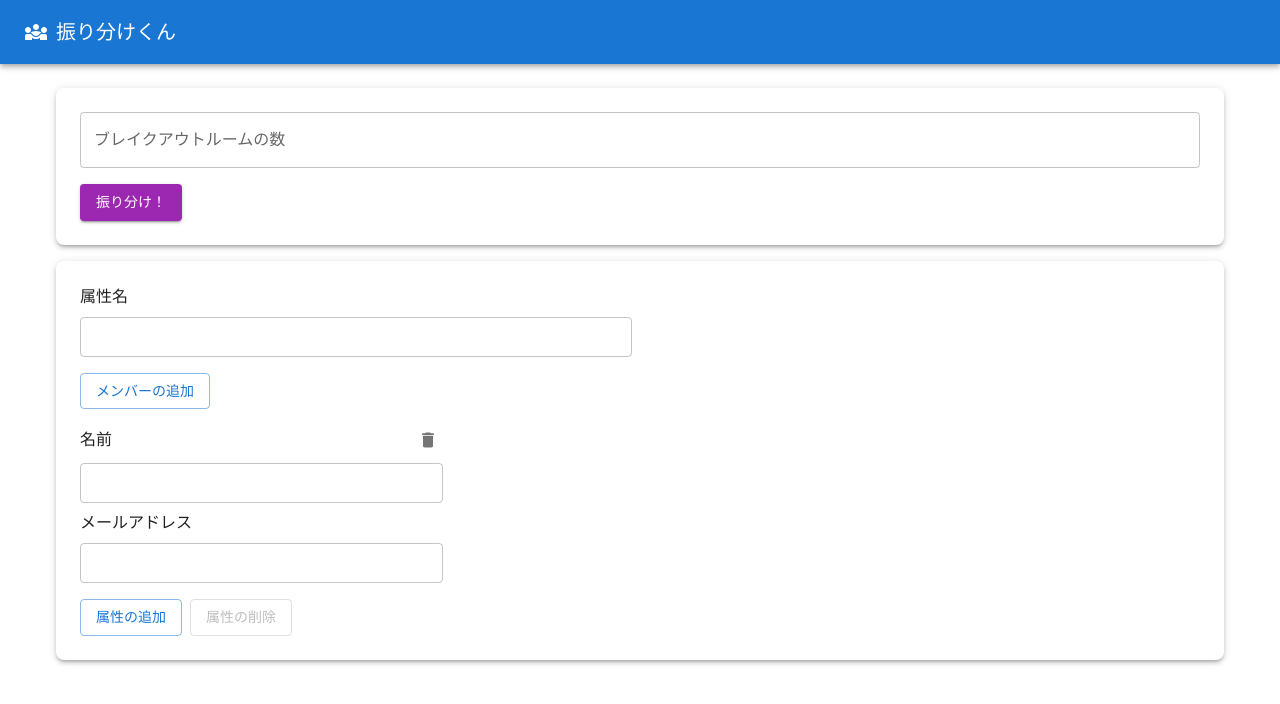
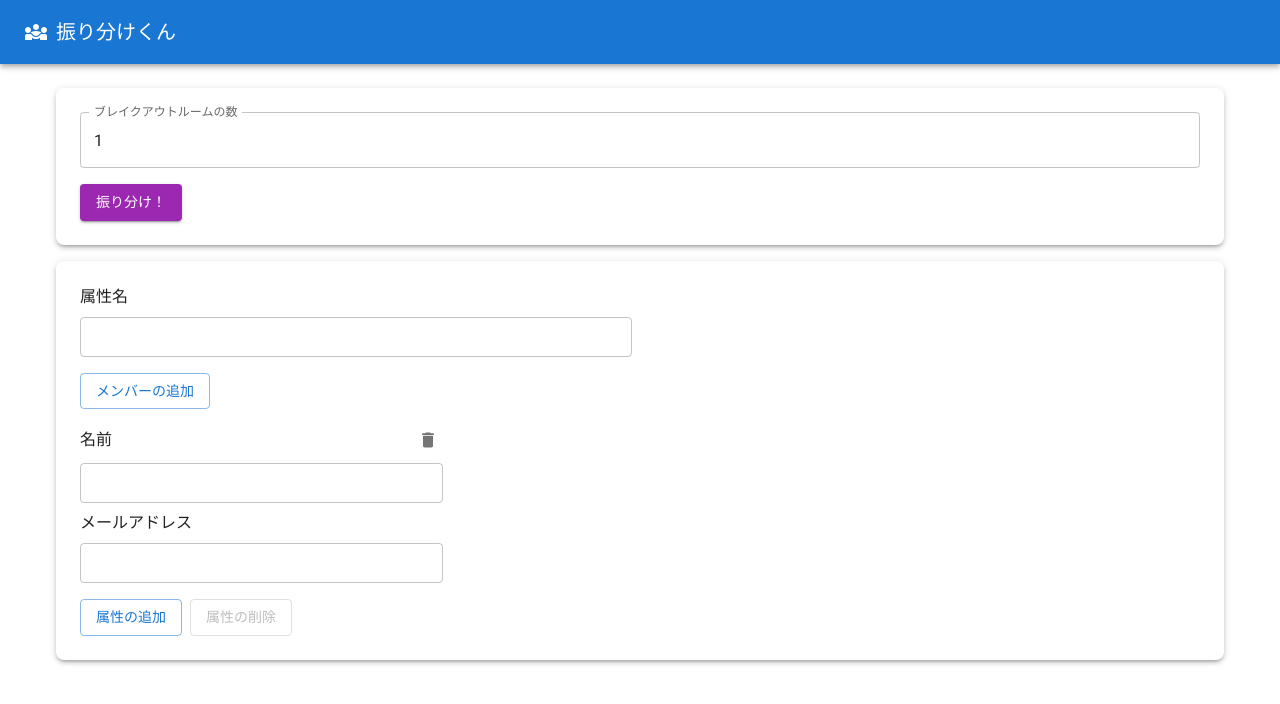
Before and after one commit to idaten-hack/team-generator-react, a React (Vite) app: page / in a window 1280 px wide. Shown: the top 704 px of the page. Built offline with nearby package versions, Linux system fonts and the light colour scheme.

Commit message:
ブレイクアウトルームの個数を取得できるように

```diff
--- a/src/components/InputBreakoutRoom.jsx
+++ b/src/components/InputBreakoutRoom.jsx
@@ -1,8 +1,18 @@
 import Button from '@mui/material/Button'
 import TextField from '@mui/material/TextField'
 import Grid from '@mui/material/Unstable_Grid2'
+import PropTypes, { number } from 'prop-types'
 
-export default function InputBreakoutRoom() {
+InputBreakoutRoom.propTypes = {
+  breakoutRoomNum: number,
+  setBreakoutRoomNum: PropTypes.func,
+}
+
+export default function InputBreakoutRoom(props) {
+  const handleBreakoutRoomNumChange = (event) => {
+    props.setBreakoutRoomNum(Number(event.target.value))
+  }
+
   return (
     <Grid
       container
@@ -21,6 +31,8 @@ export default function InputBreakoutRoom() {
           variant="outlined"
           type="number"
           fullWidth
+          value={props.breakoutRoomNum}
+          onChange={handleBreakoutRoomNumChange}
         />
       </Grid>
       <Grid xs={12}>
--- a/src/components/MainContainer.jsx
+++ b/src/components/MainContainer.jsx
@@ -6,6 +6,7 @@ import AttributeContainer from './AttributeContainer/AttributeContainer.jsx'
 import InputBreakoutRoom from './InputBreakoutRoom'
 
 export default function MainContainer() {
+  const [breakoutRoomNum, setBreakoutRoomNum] = useState(1)
   const [attributeGroups, setAttributeGroups] = useState([
     {
       groupId: 0,
@@ -16,7 +17,10 @@ export default function MainContainer() {
 
   return (
     <Container sx={{ my: 4 }}>
-      <InputBreakoutRoom />
+      <InputBreakoutRoom
+        breakoutRoomNum={breakoutRoomNum}
+        setBreakoutRoomNum={setBreakoutRoomNum}
+      />
       {attributeGroups.map((attributeGroup) => {
         return (
           <AttributeContainer
```
